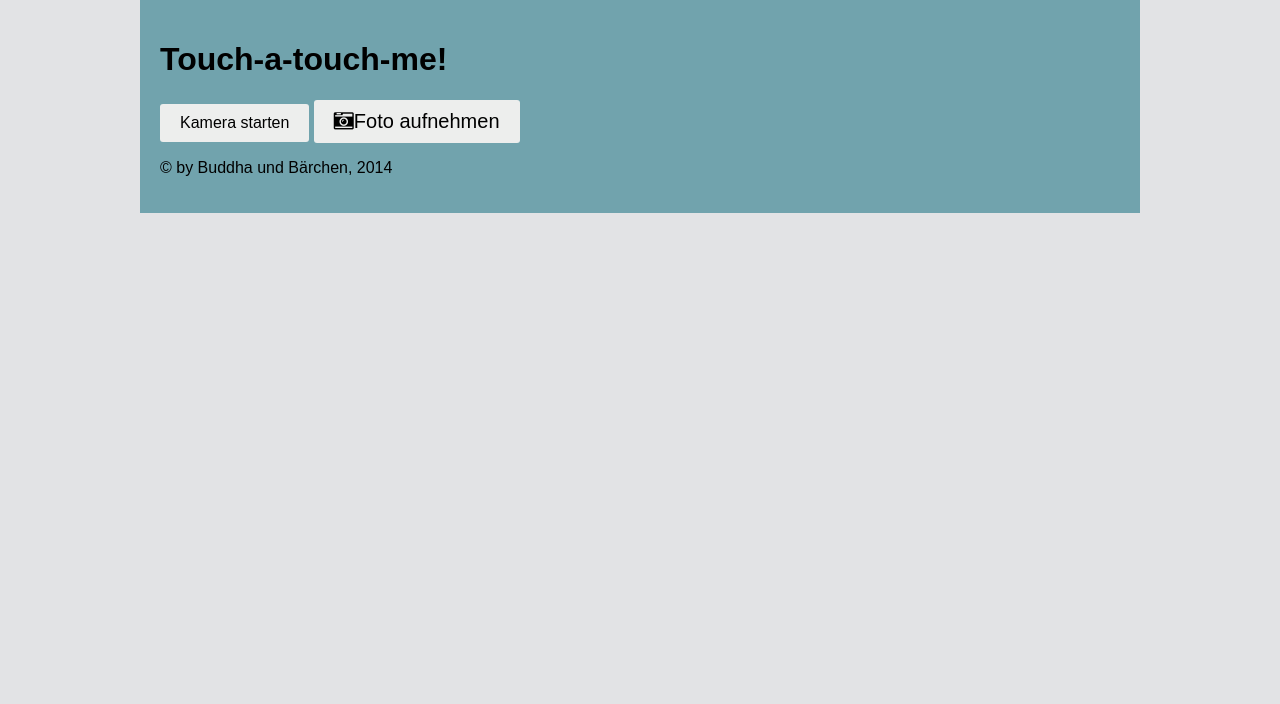
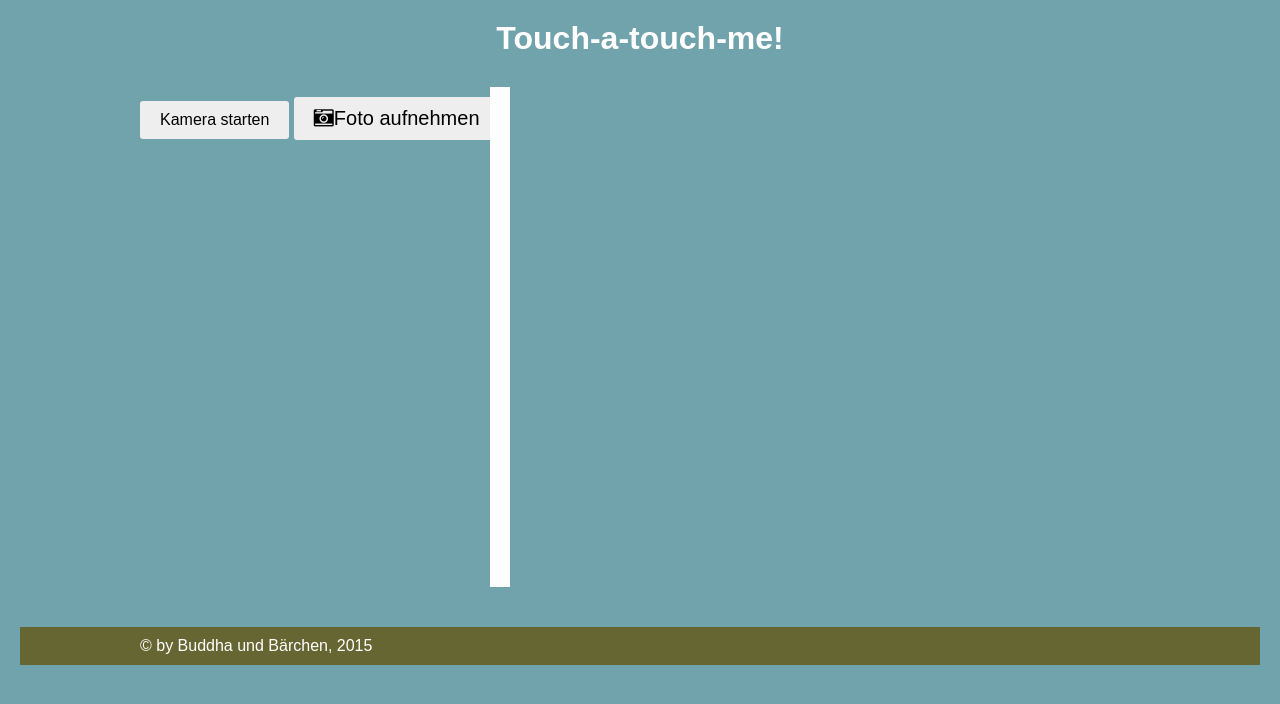
Before and after one commit to SirPepe/MasterClass2, a plain HTML site: page index.html in a window 1280 px wide. Drawn offline with Linux system fonts and the light colour scheme.

Commit message:
Nochmal Überarbeitungen an Styles und HTML. Noch immer nicht fertig.

```diff
--- a/index.html
+++ b/index.html
@@ -9,20 +9,27 @@
 	</head>
 
 	<body>
-		<h1 class="site-title">Touch-a-touch-me!</h1>
+    <header class="siteheader">
+      <h1 class="site-title innerwrap">Touch-a-touch-me!</h1>
+    </header>
 
-		<div id="App">
-      <div id="VideoWrapper"></div>
+
+
+		<div id="App" class="innerwrap">
+      <div id="VideoWrapper">
+
+        <div class="btncnt">
+          <button id="Start">Kamera starten</button>
+          <button id="Photo" class="fab fa-camera-retro" disabled>Foto aufnehmen</button>
+        </div>
+
+      </div>
 			<div id="Gallery"></div>
-		</div>
 
-		<div id="Startcnt">
-			<button id="Start">Kamera starten</button>
-			<button id="Photo" class="fab fa-camera-retro" disabled>Foto aufnehmen</button>
 		</div>
 
 		<footer id="footer">
-			<p>&copy; by Buddha und Bärchen, 2014</p>
+			<div class="innerwrap">&copy; by Buddha und Bärchen, 2015</div>
 		</footer>
 
 		<script src="script/lib/shims.js"></script>
--- a/style/app.css
+++ b/style/app.css
@@ -13,48 +13,77 @@
 }
 
 html {
-	background-color: #E2E3E5;
+	font-size: 16px;
 }
 body {
-	display: flex; /* erste Flexumgebung */
-	flex-direction: column;
 	background-color: #71A3AD;
-	max-width: 1000px;
 	padding: 20px;
 	margin: 0 auto;
 }
 
+/* ========= Layout ========= */
+.innerwrap {
+	max-width: 1000px;
+	width: 90%;
+	margin: 0 auto;
+}
+
+.siteheader {
+	margin-bottom: 40px;
+}
+
 .site-title {
-	order: 0; /* erste Flexumgebung */
+	color: #fff;
+	text-align: center;
 }
 
 #App {
-	display: flex; /* zweite  Flexumgebung */
-	flex-direction: row; /* zweite  Flexumgebung */
-	order: 1; /* erste Flexumgebung */
+
+	display: flex; /* erste  Flexumgebung */
+	flex-direction: row; /* erste  Flexumgebung */
 }
 
 /* Der auslösende Button */
 #Photo {
-	order: 0;	/* zweite Flexumgebung */
+	order: 0;	/* erste Flexumgebung */
 }
 
 #VideoWrapper {
-	order: 1; /* zweite Flexumgebung */
+	order: 1; /* erste Flexumgebung */
+	display: flex; /* zweite Flexumgebung A */
+	flex-direction: column;/* zweite Flexumgebung A */
+	position: relative;
+}
+
+video {
+	order: 1; /* zweite Flexumgebung A */
+}
+
+.btncnt {
+	order: 2; /* zweite Flexumgebung A */
 }
 
 #Gallery {
-	display: flex; /* dritte Flexumgebung */
-	flex-direction: column;/* dritte Flexumgebung */
-	order: 2; /* zweite Flexumgebung */
-	background-color: #588189;
+	display: flex; /* zweite Flexumgebung B*/
+	flex-direction: column;/* zweite Flexumgebung B */
+	order: 2; /* erste Flexumgebung */
+	background-color: #fdfdfd;
+	height: 500px;
+	overflow-y: scroll; /* sonst vergrößert sich der Container dauernd. */
+	position: relative;
+	z-index: 10;
+	left: -10px;
+	top: -10px;
+	padding: 10px;
 }
 
-#Startcnt {
-	orer: 2; /* erste Flexumgebung */
+.btncnt {
 }
 #footer {
-	order: 3; /* erste Flexumgebung */
+	margin-top: 30px;
+	background-color: #663;
+	color: #fff;
+	padding: 10px;
 }
 
 /* Die Galerie */
```
